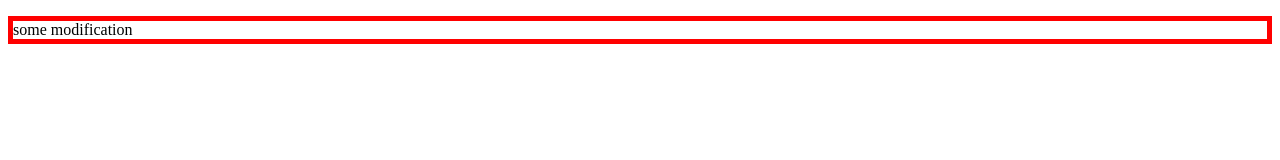
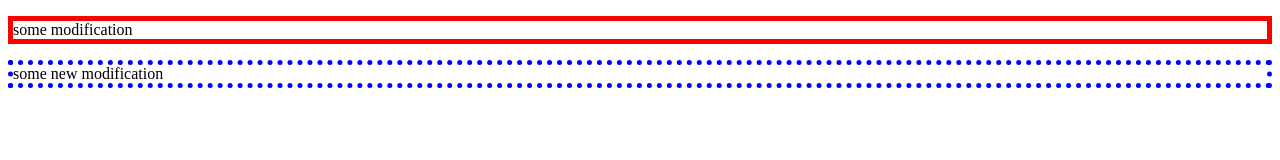
Before and after one commit to mourad-hassani/git-test, a website: page index.html in a window 1280 px wide. Drawn offline with Linux system fonts and the light colour scheme.

```diff
--- a/index.html
+++ b/index.html
@@ -7,5 +7,6 @@
   </head>
   <body>
     <p style="border: 5px solid red;">some modification</p>
+    <p style="border: 5px dotted blue;">some new modification</p>
   </body>
 </html>
```
Also changed, not shown: package.json (added, +24 -0 lines), 2 other files.
